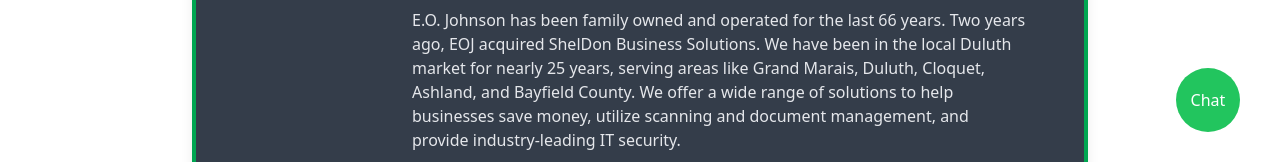
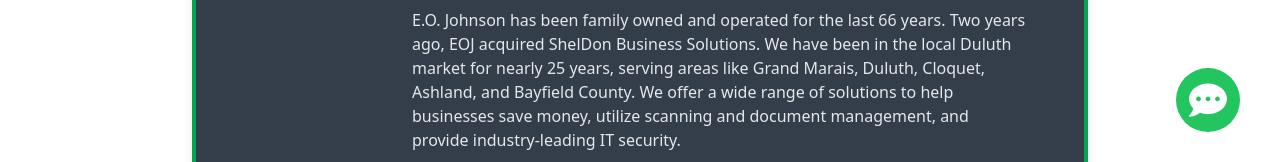
Before and after one commit to T-Hughes94/eric-slideshow, a Next.js app: page / in a window 1280 px wide. Shown: the part 628-790 px from the top of the page. Built offline with nearby package versions, Linux system fonts and the light colour scheme.

Commit message:
added chat comment dots to chat bubble

```diff
--- a/src/app/components/ChatBubble.tsx
+++ b/src/app/components/ChatBubble.tsx
@@ -1,5 +1,6 @@
 import React, { useState } from 'react';
 import ChatModal from './ChatModal';
+import { FaCommentDots } from "react-icons/fa";
 
 const ChatBubble: React.FC = () => {
   const [isModalOpen, setIsModalOpen] = useState(false);
@@ -7,13 +8,14 @@
   const openModal = () => setIsModalOpen(true);
   const closeModal = () => setIsModalOpen(false);
 
+
   return (
     <>
       <div
-        className="fixed bottom-10 right-10 w-16 h-16 bg-green-500 rounded-full flex items-center justify-center text-white cursor-pointer"
+        className="fixed bottom-10 right-10 w-16 h-16 bg-green-500 rounded-full flex items-center justify-center text-white cursor-pointer hover:scale-110 ease-in duration-200"
         onClick={openModal}
       >
-        Chat
+        <FaCommentDots size={38} />
       </div>
       {isModalOpen && <ChatModal onClose={closeModal} />}
     </>
--- a/src/app/components/ChatModal.tsx
+++ b/src/app/components/ChatModal.tsx
@@ -23,7 +23,7 @@
         >
           X
         </button>
-        <h2 className="text-xl font-bold mb-4">Contact Us</h2>
+        <h2 className="text-xl font-bold mb-4">Contact Eric</h2>
         <form>
           {/* Contact form fields */}
           <div className="mb-4">
```
